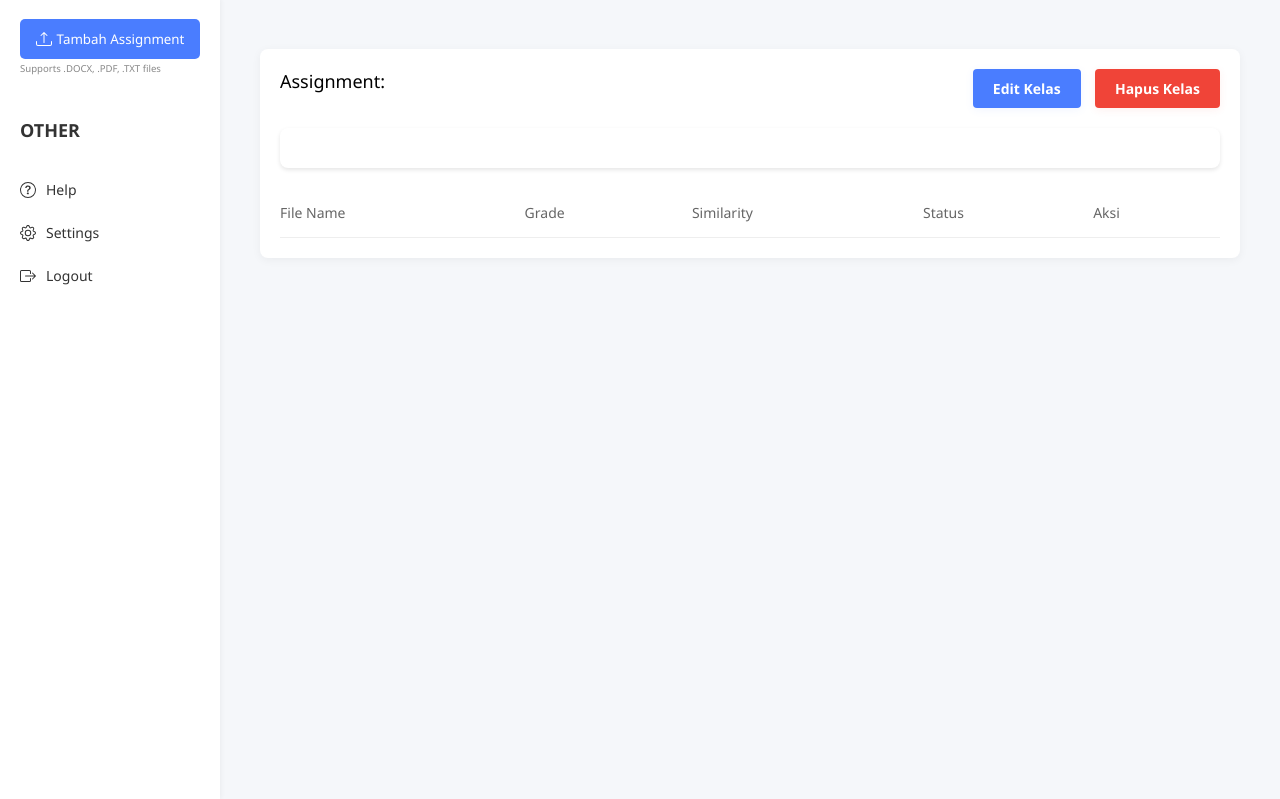
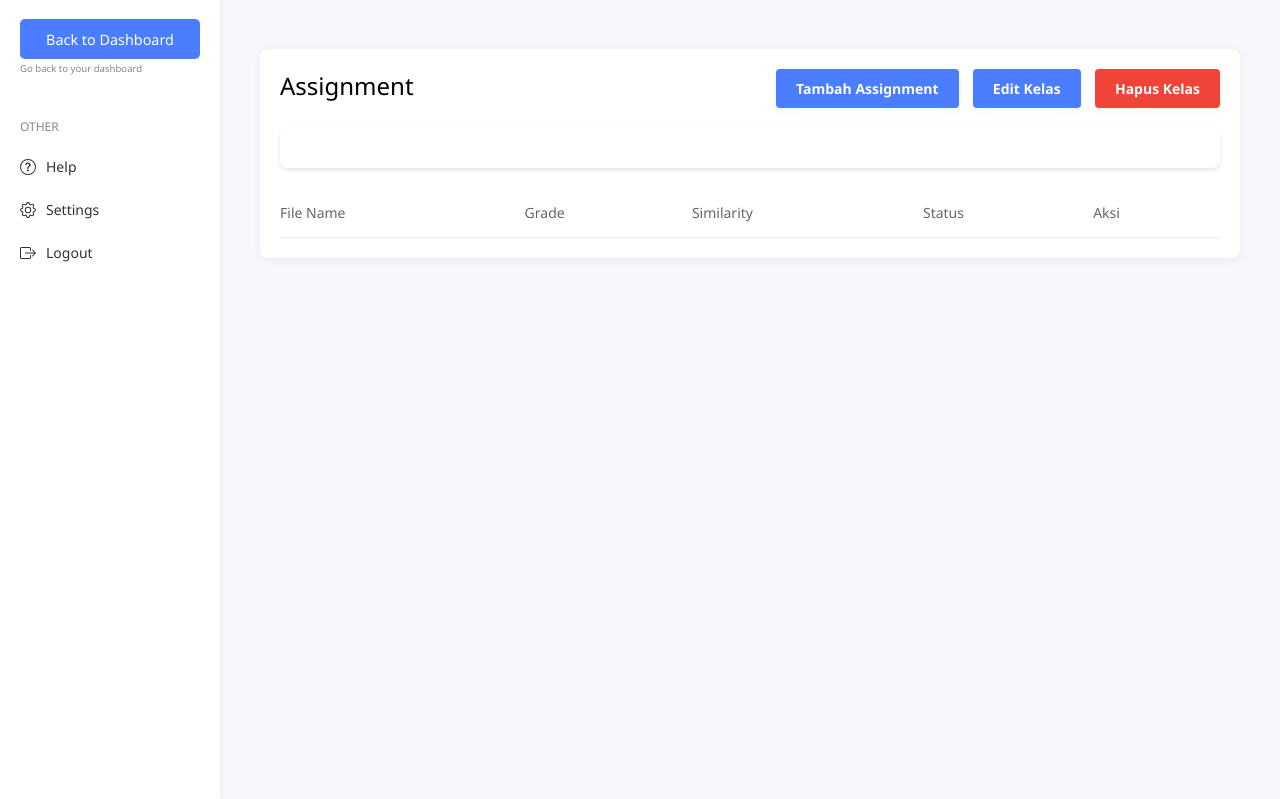
Before and after one commit to richielagito/Upload_It_In, a Flask app: template templates/kelas-details.html in a window 1280 px wide. Shown: the part 67-866 px from the top of the page. Run offline with Flask 3, Linux system fonts and the light colour scheme; the template is opened without the code that fills it, so the values that code supplies are empty; the visitor is signed in with stand-in values (Sample User, id 1); some libraries are stand-ins or nearby versions.

Commit message:
fix frontend

```diff
--- a/static/kelas-details.css
+++ b/static/kelas-details.css
@@ -139,6 +139,7 @@ body {
 .upload-btn {
     background-color: var(--color-primary);
     color: var(--color-white);
+    font-size: 0.9rem;
     height: 40px;
     border: none;
     border-radius: 5px;
@@ -147,7 +148,10 @@ body {
     display: flex;
     align-items: center;
     justify-content: center;
-  gap: 5px;
+    gap: 6px;
+    text-decoration: none;
+    margin: 0 20px;
+    transition: background 0.2s;
 }
 
 .upload-btn-navbar {
@@ -360,11 +364,10 @@ body {
 .card-header {
     display: flex;
     justify-content: space-between;
-  margin-bottom: 15px;
 }
 
 .card-title {
-  font-size: 18px;
+    font-size: 1.5rem;
     font-weight: 500;
 }
 
@@ -578,7 +581,7 @@ td {
     }
     .sidebar {
         display: flex;
-    width: 23vw;
+        min-width: 220px;
         max-width: 220px;
         flex-direction: column;
         padding: 20px 0;
@@ -605,7 +608,8 @@ td {
 }
 
 /* Tombol Edit & Hapus Kelas di card-header */
-.btn-edit {
+.btn-edit,
+.btn-tambah-assignment {
     background-color: var(--color-primary);
     color: var(--color-white);
     border: none;
@@ -671,7 +675,7 @@ td {
 }
 
 .btn-primary {
-  background-color: #4CAF50;
+    background-color: #4caf50;
     color: white;
     border: none;
     padding: 8px 16px;
@@ -691,13 +695,6 @@ td {
     background: #fff;
     border-radius: 8px;
     box-shadow: 0 2px 4px rgba(0, 0, 0, 0.1);
-}
-
-.section-title {
-  font-size: 18px;
-  font-weight: 600;
-  margin-bottom: 16px;
-  color: #333;
 }
 
 .assignments-list {
@@ -787,22 +784,6 @@ td {
     resize: vertical;
     min-height: 100px;
 }
-
-#tambahAssignmentForm .form-submit {
-  background-color: #4CAF50;
-  color: white;
-  border: none;
-  padding: 10px 20px;
-  border-radius: 4px;
-  cursor: pointer;
-  font-size: 14px;
-  width: 100%;
-}
-
-#tambahAssignmentForm .form-submit:hover {
-  background-color: #45a049;
-}
-
 .no-assignments {
     text-align: center;
     padding: 2rem;
--- a/static/kelas-details.js
+++ b/static/kelas-details.js
@@ -8,9 +8,7 @@ async function fetchNamaKelasByKode(kodeKelas) {
     const res = await fetch("/api/classes");
     if (!res.ok) return "";
     const kelasList = await res.json();
-  const kelas = kelasList.find(
-    (k) => String(k.kode_kelas) === String(kodeKelas)
-  );
+    const kelas = kelasList.find((k) => String(k.kode_kelas) === String(kodeKelas));
     return kelas ? kelas.nama_kelas : "";
 }
 
@@ -40,6 +38,53 @@ function hideModal(id) {
     }
 }
 
+// logout
+function handleLogout() {
+    Swal.fire({
+        title: "Are you sure?",
+        text: "You are going to log out.",
+        icon: "question",
+        showCancelButton: true,
+        confirmButtonColor: "#3085d6",
+        cancelButtonColor: "#d33",
+        confirmButtonText: "Yes, log out",
+    }).then((result) => {
+        if (result.isConfirmed) {
+            fetch("/logout")
+                .then((response) => {
+                    if (response.ok) {
+                        window.location.href = "/";
+                    } else {
+                        Swal.fire({
+                            title: "Error",
+                            text: "Failed to log out. Please try again.",
+                            icon: "error",
+                        });
+                    }
+                })
+                .catch((error) => {
+                    console.error("Error:", error);
+                    Swal.fire({
+                        title: "Error",
+                        text: "Failed to log out. Please try again.",
+                        icon: "error",
+                    });
+                });
+        }
+    });
+}
+
+// Menambahkan event listener untuk tombol logout di sidebar dan dropdown
+document.addEventListener("DOMContentLoaded", function () {
+    const logoutButtons = document.querySelectorAll('a[href="/logout"]');
+    logoutButtons.forEach((button) => {
+        button.addEventListener("click", function (e) {
+            e.preventDefault();
+            handleLogout();
+        });
+    });
+});
+
 // Edit Kelas
 const editKelasBtn = document.getElementById("editKelasBtn");
 const editKelasModal = document.getElementById("editKelasModal");
@@ -54,8 +99,7 @@ if (editKelasBtn) {
         showModal("editKelasModal");
     };
 }
-if (closeEditKelasModal)
-  closeEditKelasModal.onclick = () => hideModal("editKelasModal");
+if (closeEditKelasModal) closeEditKelasModal.onclick = () => hideModal("editKelasModal");
 if (editKelasModal)
     editKelasModal.onclick = (e) => {
         if (e.target === editKelasModal) hideModal("editKelasModal");
@@ -88,8 +132,7 @@ const hapusKelasModal = document.getElementById("hapusKelasModal");
 const closeHapusKelasModal = document.getElementById("closeHapusKelasModal");
 const confirmHapusKelasBtn = document.getElementById("confirmHapusKelasBtn");
 if (hapusKelasBtn) hapusKelasBtn.onclick = () => showModal("hapusKelasModal");
-if (closeHapusKelasModal)
-  closeHapusKelasModal.onclick = () => hideModal("hapusKelasModal");
+if (closeHapusKelasModal) closeHapusKelasModal.onclick = () => hideModal("hapusKelasModal");
 if (hapusKelasModal)
     hapusKelasModal.onclick = (e) => {
         if (e.target === hapusKelasModal) hideModal("hapusKelasModal");
@@ -112,8 +155,7 @@ if (confirmHapusKelasBtn)
 const hapusUploadModal = document.getElementById("hapusUploadModal");
 const closeHapusUploadModal = document.getElementById("closeHapusUploadModal");
 const confirmHapusUploadBtn = document.getElementById("confirmHapusUploadBtn");
-if (closeHapusUploadModal)
-  closeHapusUploadModal.onclick = () => hideModal("hapusUploadModal");
+if (closeHapusUploadModal) closeHapusUploadModal.onclick = () => hideModal("hapusUploadModal");
 if (hapusUploadModal)
     hapusUploadModal.onclick = (e) => {
         if (e.target === hapusUploadModal) hideModal("hapusUploadModal");
@@ -135,26 +177,19 @@ if (confirmHapusUploadBtn)
     };
 
 // Upload Modal (Sekarang digunakan untuk Tambah Assignment dari sidebar)
-const openTambahAssignmentModalBtn = document.getElementById(
-  "openTambahAssignmentModalBtn"
-);
+const openTambahAssignmentModalBtn = document.getElementById("openTambahAssignmentModalBtn");
 const uploadModal = document.getElementById("uploadModal"); // Modal Upload tetap ada untuk kemungkinan penggunaan lain
 const closeUploadModal = document.getElementById("closeUploadModal");
 const kelasIdInput = document.getElementById("kelasIdInput"); // Input untuk form upload
 
 // Tambah Assignment Modal
 const tambahAssignmentModal = document.getElementById("tambahAssignmentModal");
-const closeTambahAssignmentModal = document.getElementById(
-  "closeTambahAssignmentModal"
-);
+const closeTambahAssignmentModal = document.getElementById("closeTambahAssignmentModal");
 const tambahAssignmentForm = document.getElementById("tambahAssignmentForm");
-const kelasIdAssignmentInput = document.getElementById(
-  "kelasIdAssignmentInput"
-); // Input untuk form assignment
+const kelasIdAssignmentInput = document.getElementById("kelasIdAssignmentInput"); // Input untuk form assignment
 
 if (openTambahAssignmentModalBtn) {
     openTambahAssignmentModalBtn.onclick = async () => {
-    console.log("Sidebar Tambah Assignment button clicked");
         const kelasId = await fetchKelasIdByKode(kodeKelasGlobal);
         if (kelasIdAssignmentInput) {
             kelasIdAssignmentInput.value = kelasId;
@@ -180,8 +215,7 @@ async function renderPage() {
     // Set loading state for the main title and table
     // namaKelasSpan.textContent = 'Loading...'; // Dihapus
     mainPageTitle.textContent = "Loading...";
-  tbody.innerHTML =
-    '<tr><td colspan="5">Pilih assignment untuk melihat detail upload</td></tr>';
+    tbody.innerHTML = '<tr><td colspan="5">Pilih assignment untuk melihat detail upload</td></tr>';
 
     const namaKelas = await fetchNamaKelasByKode(kodeKelas);
     // namaKelasSpan.textContent = namaKelas || '-'; // Dihapus
@@ -195,8 +229,7 @@ window.hapusUpload = function (id) {
 };
 
 // Logic penutup untuk modal Tambah Assignment
-if (closeTambahAssignmentModal)
-  closeTambahAssignmentModal.onclick = () => hideModal("tambahAssignmentModal");
+if (closeTambahAssignmentModal) closeTambahAssignmentModal.onclick = () => hideModal("tambahAssignmentModal");
 if (tambahAssignmentModal)
     tambahAssignmentModal.onclick = (e) => {
         if (e.target === tambahAssignmentModal) hideModal("tambahAssignmentModal");
@@ -239,9 +272,7 @@ async function fetchKelasIdByKode(kodeKelas) {
         const res = await fetch("/api/classes");
         if (!res.ok) return null;
         const kelasList = await res.json();
-    const kelas = kelasList.find(
-      (k) => String(k.kode_kelas) === String(kodeKelas)
-    );
+        const kelas = kelasList.find((k) => String(k.kode_kelas) === String(kodeKelas));
         return kelas ? kelas.id : null;
     } catch (error) {
         console.error("Error fetching kelas ID:", error);
@@ -259,8 +290,7 @@ async function loadAssignments() {
             assignmentsList.innerHTML = "";
 
             if (!assignments.length) {
-        assignmentsList.innerHTML =
-          '<div class="no-assignments">Belum ada assignment</div>';
+                assignmentsList.innerHTML = '<div class="no-assignments">Belum ada assignment</div>';
                 return;
             }
 
@@ -268,9 +298,7 @@ async function loadAssignments() {
                 const assignmentItem = document.createElement("div");
                 assignmentItem.className = "assignment-item";
                 assignmentItem.dataset.assignmentId = assignment.id; // Menyimpan ID assignment
-        assignmentItem.addEventListener("click", () =>
-          displayUploadsForAssignment(assignment.id)
-        ); // Event click
+                assignmentItem.addEventListener("click", () => displayUploadsForAssignment(assignment.id)); // Event click
                 assignmentItem.innerHTML = `
           <h4>${assignment.judul}</h4>
           <p>${assignment.deskripsi}</p>
@@ -307,8 +335,7 @@ async function displayUploadsForAssignment(assignmentId) {
         if (response.ok) {
             const data = await response.json();
             if (!data.length) {
-        tbody.innerHTML =
-          '<tr><td colspan="5">Belum ada upload untuk assignment ini</td></tr>';
+                tbody.innerHTML = '<tr><td colspan="5">Belum ada upload untuk assignment ini</td></tr>';
                 return;
             }
             tbody.innerHTML = "";
@@ -340,9 +367,7 @@ async function displayUploadsForAssignment(assignmentId) {
     <td>${item.nilai || item.grade || "-"}</td>
     <td>${item.similarity ?? "-"}</td>
     <td><span class="status-pill ${statusColor}">${status}</span></td>
-     <td><button class="form-submit" style="background:#f04438;" onclick="window.hapusUpload('${
-       item.id
-     }')">Hapus</button></td>
+     <td><button class="form-submit" style="background:#f04438;" onclick="window.hapusUpload('${item.id}')">Hapus</button></td>
   `;
                 tbody.appendChild(tr);
             });
--- a/templates/kelas-details.html
+++ b/templates/kelas-details.html
@@ -16,8 +16,8 @@
             <div class="user-profile">
                 <button class="upload-btn-navbar">
                     <svg xmlns="http://www.w3.org/2000/svg" width="16" height="16" fill="currentColor" viewBox="0 0 16 16">
-          <path d="M.5 9.9a.5.5 0 0 1 .5.5v2.5a1 1 0 0 0 1 1h12a1 1 0 0 0 1-1v-2.5a.5.5 0 0 1 1 0v2.5a2 2 0 0 1-2 2H2a2 2 0 0 1-2-2v-2.5a.5.5 0 0 1 .5-.5z"/>
-          <path d="M7.646 1.146a.5.5 0 0 1 .708 0l3 3a.5.5 0 0 1-.708.708L8.5 2.707V11.5a.5.5 0 0 1-1 0V2.707L5.354 4.854a.5.5 0 1 1-.708-.708l3-3z"/>
+                        <path d="M.5 9.9a.5.5 0 0 1 .5.5v2.5a1 1 0 0 0 1 1h12a1 1 0 0 0 1-1v-2.5a.5.5 0 0 1 1 0v2.5a2 2 0 0 1-2 2H2a2 2 0 0 1-2-2v-2.5a.5.5 0 0 1 .5-.5z" />
+                        <path d="M7.646 1.146a.5.5 0 0 1 .708 0l3 3a.5.5 0 0 1-.708.708L8.5 2.707V11.5a.5.5 0 0 1-1 0V2.707L5.354 4.854a.5.5 0 1 1-.708-.708l3-3z" />
                     </svg>
                     <a href="/dashboard" style="text-decoration: none; color: inherit">Dashboard</a>
                 </button>
@@ -45,34 +45,36 @@
         <div class="main-container">
             <!-- Sidebar -->
             <div class="sidebar">
-      <button class="upload-btn" id="openTambahAssignmentModalBtn">
-        <svg xmlns="http://www.w3.org/2000/svg" width="16" height="16" fill="currentColor" viewBox="0 0 16 16">
-          <path d="M.5 9.9a.5.5 0 0 1 .5.5v2.5a1 1 0 0 0 1 1h12a1 1 0 0 0 1-1v-2.5a.5.5 0 0 1 1 0v2.5a2 2 0 0 1-2 2H2a2 2 0 0 1-2-2v-2.5a.5.5 0 0 1 .5-.5z"/>
-          <path d="M7.646 1.146a.5.5 0 0 1 .708 0l3 3a.5.5 0 0 1-.708.708L8.5 2.707V11.5a.5.5 0 0 1-1 0V2.707L5.354 4.854a.5.5 0 1 1-.708-.708l3-3z"/>
-        </svg>
-        Tambah Assignment
-      </button>
-      <div class="supports">Supports .DOCX, .PDF, .TXT files</div>
+                <a href="/dashboard" class="upload-btn">Back to Dashboard</a>
+                <div class="supports">Go back to your dashboard</div>
+
                 <div class="menu-section">
                     <div class="section-title">OTHER</div>
                     <a href="#" class="menu-item">
                         <svg xmlns="http://www.w3.org/2000/svg" width="16" height="16" fill="currentColor" viewBox="0 0 16 16">
-            <path d="M8 15A7 7 0 1 1 8 1a7 7 0 0 1 0 14zm0 1A8 8 0 1 0 8 0a8 8 0 0 0 0 16z"/>
-            <path d="M5.255 5.786a.237.237 0 0 0 .241.247h.825c.138 0 .248-.113.266-.25.09-.656.54-1.134 1.342-1.134.686 0 1.314.343 1.314 1.168 0 .635-.374.927-.965 1.371-.673.489-1.206 1.06-1.168 1.987l.003.217a.25.25 0 0 0 .25.246h.811a.25.25 0 0 0 .25-.25v-.105c0-.718.273-.927 1.01-1.486.609-.463 1.244-.977 1.244-2.056 0-1.511-1.276-2.241-2.673-2.241-1.267 0-2.655.59-2.75 2.286zm1.557 5.763c0 .533.425.927 1.01.927.609 0 1.028-.394 1.028-.927 0-.552-.42-.94-1.029-.94-.584 0-1.009.388-1.009.94z"/>
+                            <path d="M8 15A7 7 0 1 1 8 1a7 7 0 0 1 0 14zm0 1A8 8 0 1 0 8 0a8 8 0 0 0 0 16z" />
+                            <path
+                                d="M5.255 5.786a.237.237 0 0 0 .241.247h.825c.138 0 .248-.113.266-.25.09-.656.54-1.134 1.342-1.134.686 0 1.314.343 1.314 1.168 0 .635-.374.927-.965 1.371-.673.489-1.206 1.06-1.168 1.987l.003.217a.25.25 0 0 0 .25.246h.811a.25.25 0 0 0 .25-.25v-.105c0-.718.273-.927 1.01-1.486.609-.463 1.244-.977 1.244-2.056 0-1.511-1.276-2.241-2.673-2.241-1.267 0-2.655.59-2.75 2.286zm1.557 5.763c0 .533.425.927 1.01.927.609 0 1.028-.394 1.028-.927 0-.552-.42-.94-1.029-.94-.584 0-1.009.388-1.009.94z"
+                            />
                         </svg>
                         Help
                     </a>
                     <a href="#" class="menu-item">
                         <svg xmlns="http://www.w3.org/2000/svg" width="16" height="16" fill="currentColor" viewBox="0 0 16 16">
-            <path d="M8 4.754a3.246 3.246 0 1 0 0 6.492 3.246 3.246 0 0 0 0-6.492zM5.754 8a2.246 2.246 0 1 1 4.492 0 2.246 2.246 0 0 1-4.492 0z"/>
-            <path d="M9.796 1.343c-.527-1.79-3.065-1.79-3.592 0l-.094.319a.873.873 0 0 1-1.255.52l-.292-.16c-1.64-.892-3.433.902-2.54 2.541l.159.292a.873.873 0 0 1-.52 1.255l-.319.094c-1.79.527-1.79 3.065 0 3.592l.319.094a.873.873 0 0 1 .52 1.255l-.16.292c-.892 1.64.901 3.434 2.541 2.54l.292-.159a.873.873 0 0 1 1.255.52l.094.319c.527 1.79 3.065 1.79 3.592 0l.094-.319a.873.873 0 0 1 1.255-.52l.292.16c1.64.893 3.434-.902 2.54-2.541l-.159-.292a.873.873 0 0 1 .52-1.255l.319-.094c1.79-.527 1.79-3.065 0-3.592l-.319-.094a.873.873 0 0 1-.52-1.255l.16-.292c.893-1.64-.902-3.433-2.541-2.54l-.292.159a.873.873 0 0 1-1.255-.52l-.094-.319zm-2.633.283c.246-.835 1.428-.835 1.674 0l.094.319a1.873 1.873 0 0 0 2.693 1.115l.291-.16c.764-.415 1.6.42 1.184 1.185l-.159.292a1.873 1.873 0 0 0 1.116 2.692l.318.094c.835.246.835 1.428 0 1.674l-.319.094a1.873 1.873 0 0 0-1.115 2.693l.16.291c.415.764-.42 1.6-1.185 1.184l-.291-.159a1.873 1.873 0 0 0-2.693 1.116l-.094.318c-.246.835-1.428.835-1.674 0l-.094-.319a1.873 1.873 0 0 0-2.692-1.115l-.292.16c-.764.415-1.6-.42-1.184-1.185l.159-.291A1.873 1.873 0 0 0 1.945 8.93l-.319-.094c-.835-.246-.835-1.428 0-1.674l.319-.094A1.873 1.873 0 0 0 3.06 4.377l-.16-.292c-.415-.764.42-1.6 1.185-1.184l.292.159a1.873 1.873 0 0 0 2.692-1.115l.094-.319z"/>
+                            <path d="M8 4.754a3.246 3.246 0 1 0 0 6.492 3.246 3.246 0 0 0 0-6.492zM5.754 8a2.246 2.246 0 1 1 4.492 0 2.246 2.246 0 0 1-4.492 0z" />
+                            <path
+                                d="M9.796 1.343c-.527-1.79-3.065-1.79-3.592 0l-.094.319a.873.873 0 0 1-1.255.52l-.292-.16c-1.64-.892-3.433.902-2.54 2.541l.159.292a.873.873 0 0 1-.52 1.255l-.319.094c-1.79.527-1.79 3.065 0 3.592l.319.094a.873.873 0 0 1 .52 1.255l-.16.292c-.892 1.64.901 3.434 2.541 2.54l.292-.159a.873.873 0 0 1 1.255.52l.094.319c.527 1.79 3.065 1.79 3.592 0l.094-.319a.873.873 0 0 1 1.255-.52l.292.16c1.64.893 3.434-.902 2.54-2.541l-.159-.292a.873.873 0 0 1 .52-1.255l.319-.094c1.79-.527 1.79-3.065 0-3.592l-.319-.094a.873.873 0 0 1-.52-1.255l.16-.292c.893-1.64-.902-3.433-2.541-2.54l-.292.159a.873.873 0 0 1-1.255-.52l-.094-.319zm-2.633.283c.246-.835 1.428-.835 1.674 0l.094.319a1.873 1.873 0 0 0 2.693 1.115l.291-.16c.764-.415 1.6.42 1.184 1.185l-.159.292a1.873 1.873 0 0 0 1.116 2.692l.318.094c.835.246.835 1.428 0 1.674l-.319.094a1.873 1.873 0 0 0-1.115 2.693l.16.291c.415.764-.42 1.6-1.185 1.184l-.291-.159a1.873 1.873 0 0 0-2.693 1.116l-.094.318c-.246.835-1.428.835-1.674 0l-.094-.319a1.873 1.873 0 0 0-2.692-1.115l-.292.16c-.764.415-1.6-.42-1.184-1.185l.159-.291A1.873 1.873 0 0 0 1.945 8.93l-.319-.094c-.835-.246-.835-1.428 0-1.674l.319-.094A1.873 1.873 0 0 0 3.06 4.377l-.16-.292c-.415-.764.42-1.6 1.185-1.184l.292.159a1.873 1.873 0 0 0 2.692-1.115l.094-.319z"
+                            />
                         </svg>
                         Settings
                     </a>
                     <a href="/logout" class="menu-item">
                         <svg xmlns="http://www.w3.org/2000/svg" width="16" height="16" fill="currentColor" viewBox="0 0 16 16">
-            <path fill-rule="evenodd" d="M10 12.5a.5.5 0 0 1-.5.5h-8a.5.5 0 0 1-.5-.5v-9a.5.5 0 0 1 .5-.5h8a.5.5 0 0 1 .5.5v2a.5.5 0 0 0 1 0v-2A1.5 1.5 0 0 0 9.5 2h-8A1.5 1.5 0 0 0 0 3.5v9A1.5 1.5 0 0 0 1.5 14h8a1.5 1.5 0 0 0 1.5-1.5v-2a.5.5 0 0 0-1 0v2z"/>
-            <path fill-rule="evenodd" d="M15.854 8.354a.5.5 0 0 0 0-.708l-3-3a.5.5 0 0 0-.708.708L14.293 7.5H5.5a.5.5 0 0 0 0 1h8.793l-2.147 2.146a.5.5 0 0 0 .708.708l3-3z"/>
+                            <path
+                                fill-rule="evenodd"
+                                d="M10 12.5a.5.5 0 0 1-.5.5h-8a.5.5 0 0 1-.5-.5v-9a.5.5 0 0 1 .5-.5h8a.5.5 0 0 1 .5.5v2a.5.5 0 0 0 1 0v-2A1.5 1.5 0 0 0 9.5 2h-8A1.5 1.5 0 0 0 0 3.5v9A1.5 1.5 0 0 0 1.5 14h8a1.5 1.5 0 0 0 1.5-1.5v-2a.5.5 0 0 0-1 0v2z"
+                            />
+                            <path fill-rule="evenodd" d="M15.854 8.354a.5.5 0 0 0 0-.708l-3-3a.5.5 0 0 0-.708.708L14.293 7.5H5.5a.5.5 0 0 0 0 1h8.793l-2.147 2.146a.5.5 0 0 0 .708.708l3-3z" />
                         </svg>
                         Logout
                     </a>
@@ -85,8 +87,9 @@
                 </div>
                 <div class="card">
                     <div class="card-header">
-          <h2 class="card-title">Assignment:</h2>
+                        <h2 class="card-title">Assignment</h2>
                         <div>
+                            <button class="btn-tambah-assignment" id="openTambahAssignmentModalBtn">Tambah Assignment</button>
                             <button id="editKelasBtn" class="btn-edit">Edit Kelas</button>
                             <button id="hapusKelasBtn" class="btn-delete">Hapus Kelas</button>
                         </div>
@@ -94,7 +97,6 @@
 
                     <!-- Daftar Assignment -->
                     <div class="assignments-section">
-
                         <div class="assignments-list" id="assignmentsList">
                             <!-- Assignment items will be added here dynamically -->
                         </div>
@@ -141,7 +143,7 @@
                     </div>
                     <div class="modal-body">
                         <p>Apakah Anda yakin ingin menghapus kelas ini beserta semua upload di dalamnya?</p>
-          <button class="form-submit" id="confirmHapusKelasBtn" style="background:#f04438;">Ya, Hapus</button>
+                        <button class="form-submit" id="confirmHapusKelasBtn" style="background: #f04438">Ya, Hapus</button>
                     </div>
                 </div>
             </div>
@@ -154,7 +156,7 @@
                     </div>
                     <div class="modal-body">
                         <p>Apakah Anda yakin ingin menghapus upload ini?</p>
-          <button class="form-submit" id="confirmHapusUploadBtn" style="background:#f04438;">Ya, Hapus</button>
+                        <button class="form-submit" id="confirmHapusUploadBtn" style="background: #f04438">Ya, Hapus</button>
                     </div>
                 </div>
             </div>
@@ -218,6 +220,7 @@
                 </div>
             </div>
         </div>
+        <script src="https://cdn.jsdelivr.net/npm/sweetalert2@11"></script>
         <script src="{{ url_for('static', filename='kelas-details.js') }}"></script>
     </body>
 </html>
```
Also changed, not shown: static/dashboard-guru.css (+16 -3 lines), templates/dashboard-guru.html (+23 -86 lines), static/dashboard-guru.js (indentation only), 3 other files. Lines whose indentation alone changed are shown as unchanged.
